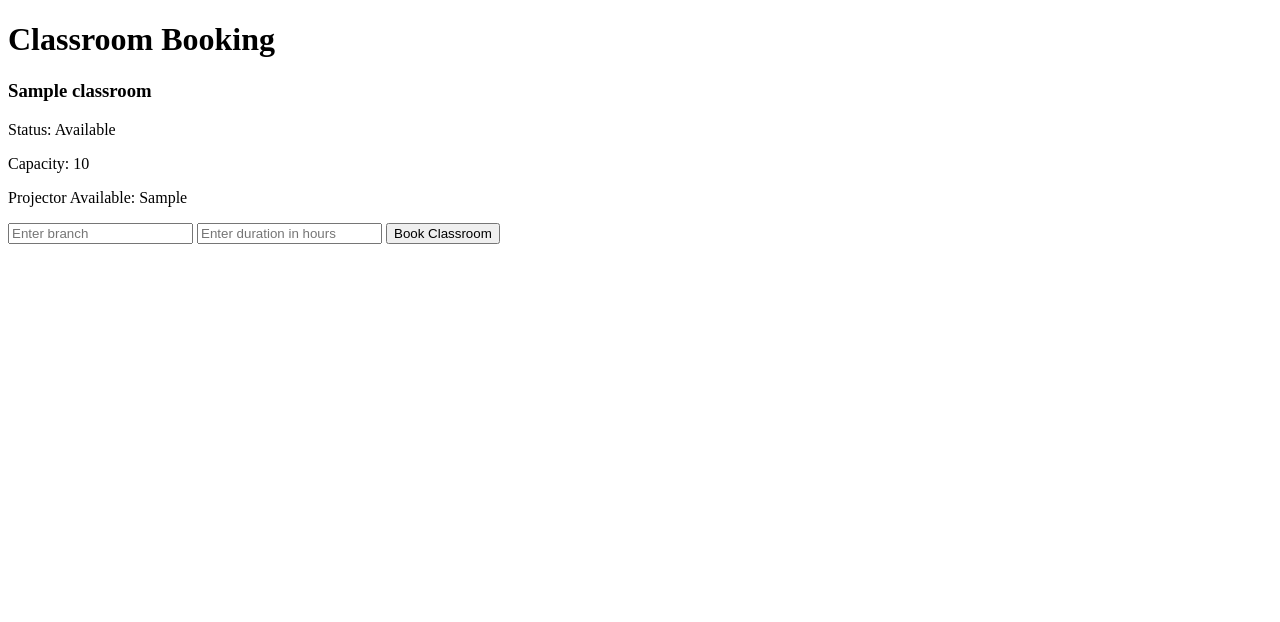
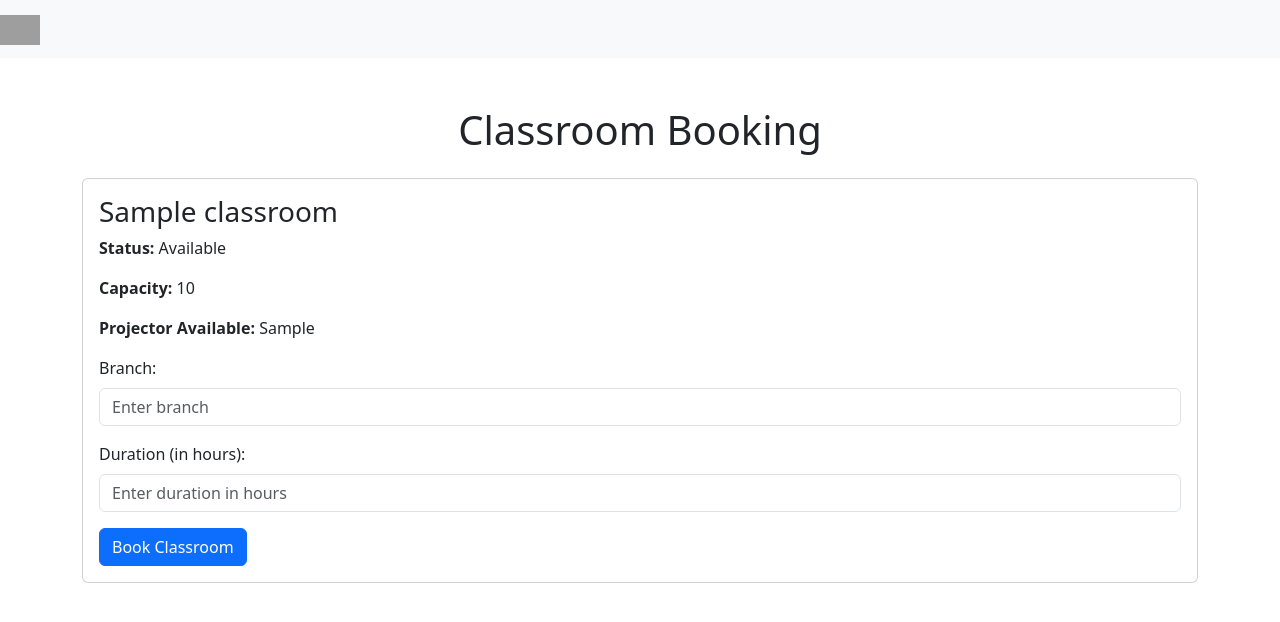
Before and after one commit to deepikasingh007/Online-Classroom-booking-System, a Flask app: template templates/booking.html in a window 1280 px wide. Shown: the top 622 px of the page. Run offline with Flask 3, Linux system fonts and the light colour scheme; the template is opened without the code that fills it: most values are stand-ins (such as "Sample title", 1, 10 or a date in 2020); some libraries are stand-ins or nearby versions; grey boxes are pictures that could not be loaded.

Commit message:
beautified booking.html

```diff
--- a/templates/booking.html
+++ b/templates/booking.html
@@ -1,33 +1,65 @@
 <!DOCTYPE html>
-<html>
+<html lang="en">
 <head>
+    <meta charset="UTF-8">
+    <meta name="viewport" content="width=device-width, initial-scale=1.0">
     <title>Book Classroom</title>
+    <!-- Include Bootstrap CSS -->
+    <link href="https://cdn.jsdelivr.net/npm/bootstrap@5.3.0-alpha1/dist/css/bootstrap.min.css" rel="stylesheet">
+    <style>
+        /* Custom style for logo */
+        .navbar-brand img {
+            width: 40px; /* Adjust the logo size */
+            height: auto;
+        }
+    </style>
 </head>
 <body>
-    <h1>Classroom Booking</h1>
+    <!-- Navigation bar with logo -->
+    <nav class="navbar navbar-expand-lg navbar-light bg-light">
+        <a class="navbar-brand" href="#">
+            <img src="{{ url_for('static', filename='images/igdtuw.png') }}" alt="IGDTUW Logo" class="logo">
+        </a>
+    </nav>
+
+    <div class="container mt-5">
+        <h1 class="text-center mb-4">Classroom Booking</h1>
 
         {% if classrooms %}
             {% for classroom in classrooms %}
-            <div>
-                <h3>{{ classroom.room_name }}</h3>
-                <p>Status: {{ classroom.status }}</p> <!-- This will display 'Occupied' or 'Empty' -->
-                <p>Capacity: {{ classroom.capacity }}</p>
-                <p>Projector Available: {{ classroom.projector_available }}</p>
+                <div class="card mb-4">
+                    <div class="card-body">
+                        <h3 class="card-title">{{ classroom.room_name }}</h3>
+                        <p><strong>Status:</strong> {{ classroom.status }}</p>
+                        <p><strong>Capacity:</strong> {{ classroom.capacity }}</p>
+                        <p><strong>Projector Available:</strong> {{ classroom.projector_available }}</p>
 
                         {% if classroom.status == 'Empty' or classroom.status == 'Available' %}
                             <form action="{{ url_for('book_classroom', classroom_id=classroom.id) }}" method="POST">
-                        <input type="text" name="branch" placeholder="Enter branch" required>
-                        <input type="number" name="duration" placeholder="Enter duration in hours" required>
-                        <button type="submit">Book Classroom</button>
+                                <div class="mb-3">
+                                    <label for="branch" class="form-label">Branch:</label>
+                                    <input type="text" class="form-control" name="branch" placeholder="Enter branch" required>
+                                </div>
+
+                                <div class="mb-3">
+                                    <label for="duration" class="form-label">Duration (in hours):</label>
+                                    <input type="number" class="form-control" name="duration" placeholder="Enter duration in hours" required>
+                                </div>
+
+                                <button type="submit" class="btn btn-primary">Book Classroom</button>
                             </form>
                         {% else %}
-                    <p>This classroom is already booked.</p>
+                            <p class="text-danger mt-3">This classroom is already booked.</p>
                         {% endif %}
+                    </div>
                 </div>
             {% endfor %}
         {% else %}
-        <p>No classrooms available for booking.</p>
+            <p class="text-center">No classrooms available for booking.</p>
         {% endif %}
+    </div>
 
+    <!-- Include Bootstrap JavaScript (Optional) -->
+    <script src="https://cdn.jsdelivr.net/npm/bootstrap@5.3.0-alpha1/dist/js/bootstrap.bundle.min.js"></script>
 </body>
 </html>
```
Lines whose indentation alone changed are shown as unchanged.
